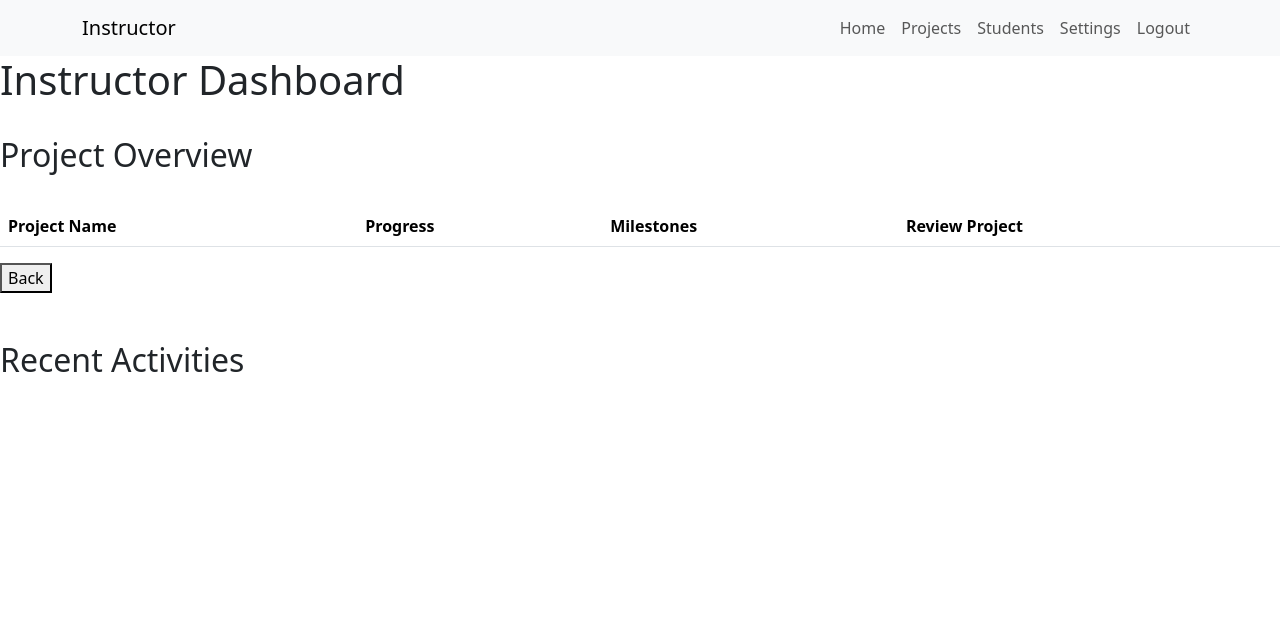
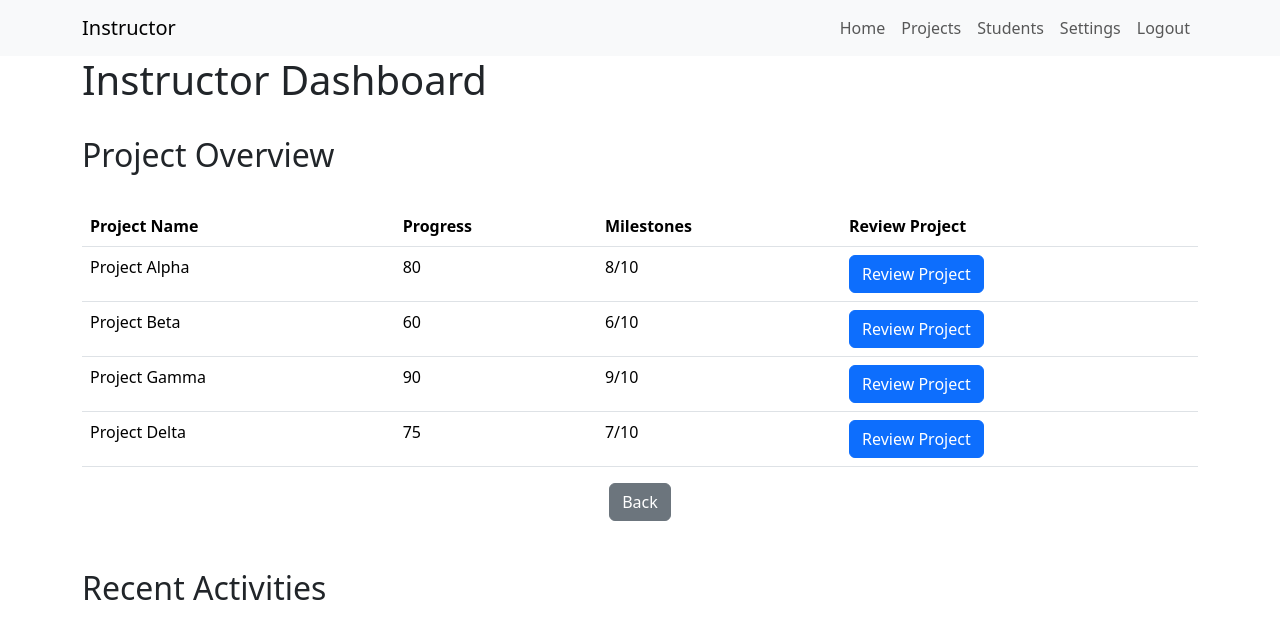
Before and after one commit to anandkumar095/Project_Management_System, a Vue app: page /instructor/1 in a window 1280 px wide. Shown: the top 638 px of the page. Built offline with nearby package versions, Linux system fonts and the light colour scheme.

Commit message:
Updated Instructor Dashboard Part

```diff
--- a/src/views/AllStudents.vue
+++ b/src/views/AllStudents.vue
@@ -1,5 +1,5 @@
 <template>
-    <div>
+    <div class="container">
         <NavBar />
       <h1>All Students</h1>
       <table class="table">
--- a/src/views/DocumentReview.vue
+++ b/src/views/DocumentReview.vue
@@ -1,9 +1,9 @@
 <template>
-    <div >
+    <div class="container">
       <NavBar />
+      <br>
         <h1>Document Review & Feedback Page - Instructor View</h1>
-
-
+        <br>
           <h2>Student Submissions</h2>
           <div class="filter">
             <input type="text" placeholder="Filter" />
@@ -39,8 +39,8 @@
               </tr>
             </tbody>
           </table>
-          <div>
-        <button @click="goBack">Back</button>
+          <div class="mt-3 text-center">
+        <button @click="goBack" class="btn btn-secondary">Back</button>
       </div>
     </div>
   </template>
--- a/src/views/InsDash.vue
+++ b/src/views/InsDash.vue
@@ -2,7 +2,7 @@
     <div>
       <NavBar />
 
-      <div>
+      <div class="container">
         <h1>Instructor Dashboard</h1>
         <br>
         <h2>Project Overview</h2>
@@ -23,7 +23,7 @@
               <td>{{ project.milestones }}</td>
               <td>
                 <button
-                  @click="returnbook(project.project_id, project.project_name)"
+                  @click="goProject(project.project_id, project.project_name)"
                   class="btn btn-primary mr-2"
                 >
                   Review Project
@@ -32,14 +32,15 @@
             </tr>
           </tbody>
         </table>
-      </div>
-      <div>
-        <button @click="goBack">Back</button>
+        <div class="mt-3 text-center">
+        <button @click="goBack" class="btn btn-secondary">Back</button>
       </div>
       <br>
       <br>
       <h2> Recent Activities</h2>
     </div>
+      </div>
+
   </template>
 
   <script>
@@ -50,7 +51,11 @@
     },
     data() {
       return {
-
+        projects: [
+           { id: 1, project_name: "Project Alpha", progress: 80, milestones: "8/10" },
+           { id: 2, project_name: "Project Beta", progress: 60, milestones: "6/10" },
+           { id: 3, project_name: "Project Gamma", progress: 90, milestones: "9/10" },
+           { id: 4, project_name: "Project Delta", progress: 75, milestones: "7/10" }, ],
       };
     },
     created() {
@@ -61,7 +66,9 @@
       goBack() {
         this.$router.go(-1);
       },
-
+      goProject() {
+        this.$router.push('/projectguidelines/1');
+      },
 
     },
   };
--- a/src/views/MilestoneGuidelines.vue
+++ b/src/views/MilestoneGuidelines.vue
@@ -1,5 +1,5 @@
 <template>
-    <div>
+    <div class="container">
       <NavBar />
       <br>
         <h2>Milestones</h2>
@@ -34,7 +34,7 @@
         <br>
         <h2>Document Guidelines</h2>
         <p>View and upload project guidelines</p>
-        <button @click="uploadNewGuideline" class="upload-btn">
+        <button class="btn btn-primary mb-3" @click="uploadNewGuideline" >
           Upload New Guidelines
         </button>
 
@@ -58,8 +58,8 @@
             <li v-if="!guidelines.length">No guidelines uploaded yet.</li>
           </ul>
         </div>
-        <div>
-        <button @click="goBack">Back</button>
+        <div class="mt-3 text-center">
+        <button @click="goBack" class="btn btn-secondary">Back</button>
       </div>
 
     </div>
--- a/src/views/ProjectGuidelines.vue
+++ b/src/views/ProjectGuidelines.vue
@@ -1,52 +1,58 @@
 <template>
-    <div class="document-guidelines">
+  <div class="container">
     <NavBar />
-      <section class="header">
-        <h2>Document Guidelines</h2>
+    <div class="text-center mt-4">
+      <h1>Document Guidelines</h1>
       <p>View and upload project guidelines</p>
-        <button class="upload-btn" @click="uploadGuidelines">Upload New Guidelines</button>
-      </section>
+      <button class="btn btn-primary mb-3" @click="uploadGuidelines">Upload New Guidelines</button>
 
-      <section class="uploaded-guidelines">
       <h3>Uploaded Guidelines</h3>
 
-
-        <div class="filter-bar">
+      <div class="d-flex justify-content-center mb-3">
         <input
           type="text"
           v-model="searchQuery"
           placeholder="Search guidelines"
-            class="search-input"
+          class="form-control me-2"
+          style="max-width: 300px;"
         />
-          <select v-model="selectedProject" class="project-select">
+        <select v-model="selectedProject" class="form-select" style="max-width: 200px;">
           <option v-for="project in projects" :key="project.id" :value="project.id">
             {{ project.name }}
           </option>
         </select>
-          <span class="new-tag">NEW</span>
+        <button class="btn btn-success ms-2">NEW</button>
       </div>
-        <div v-if="filteredGuidelines.length" class="guidelines-list">
+
+      <div v-if="filteredGuidelines.length" class="list-group">
         <div
           v-for="(guideline) in filteredGuidelines"
           :key="guideline.id"
-            class="guideline-item"
+          class="list-group-item d-flex justify-content-between align-items-center"
         >
           <span>{{ guideline.name }}</span>
-            <button @click="viewGuideline(guideline)" class="view-btn">View</button>
-            <button @click="deleteGuideline(guideline.id)" class="delete-btn">Delete</button>
+          <div>
+            <button @click="viewGuideline(guideline)" class="btn btn-info btn-sm me-2">View</button>
+            <button @click="deleteGuideline(guideline.id)" class="btn btn-danger btn-sm">Delete</button>
+          </div>
         </div>
       </div>
       <p v-else>No guidelines found for the selected project.</p>
-      </section>
-      <div>
-        <button @click="goBack">Back</button>
+
+      <div class="mt-3 text-center">
+        <button @click="goBack" class="btn btn-secondary">Back</button>
       </div>
     </div>
-
+  </div>
 </template>
 
 <script>
+import NavBar from "@/components/NavBar.vue";
+
 export default {
+  components: {
+    NavBar,
+  },
   data() {
     return {
       searchQuery: "",
@@ -55,7 +61,6 @@
     };
   },
   computed: {
-      // Get the guidelines of the selected project and filter them based on the search query
     filteredGuidelines() {
       const selectedProject = this.projects.find(
         (project) => project.id === this.selectedProject
@@ -90,11 +95,11 @@
     },
   },
   mounted() {
-      // Set default project selection to the first project
     if (this.projects.length > 0) {
       this.selectedProject = this.projects[0].id;
     }
   },
 };
 </script>
+
 <style></style>
--- a/src/views/ProjectList.vue
+++ b/src/views/ProjectList.vue
@@ -1,7 +1,7 @@
 <template>
 
 
-      <div>
+      <div class="container">
         <NavBar />
         <div>
         <br>
@@ -10,8 +10,8 @@
         <p>View and manage student projects</p>
         <br>
         <input type="text" placeholder="Search projects..." v-model="searchQuery" />
-        <button @click="filterProjects">Filter Projects</button>
-        <button @click="createNewProject">Create New Project</button>
+        <button class="btn btn-primary mb-3" @click="filterProjects">Filter Projects</button>
+        <button class="btn btn-success mb-2" @click="createNewProject">Create New Project</button>
         <br>
         <table class="table">
           <thead>
@@ -35,8 +35,8 @@
         </table>
 
     </div>
-    <div>
-        <button @click="goBack">Back</button>
+    <div class="mt-3 text-center">
+        <button @click="goBack" class="btn btn-secondary">Back</button>
       </div>
 </div>
   </template>
```
Also changed, not shown: package.json (+7 -2 lines), 1 other file (tests, documents, lock files or other folders). Lines whose indentation alone changed are shown as unchanged.
